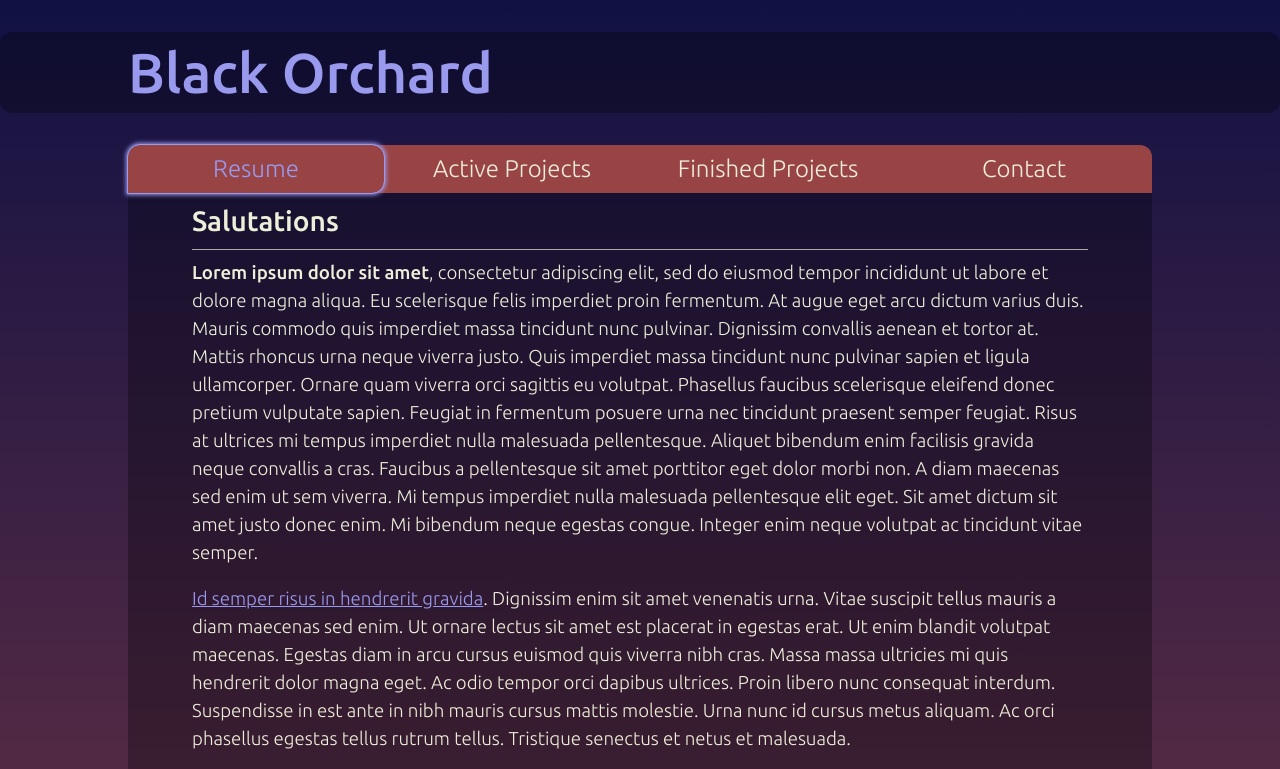
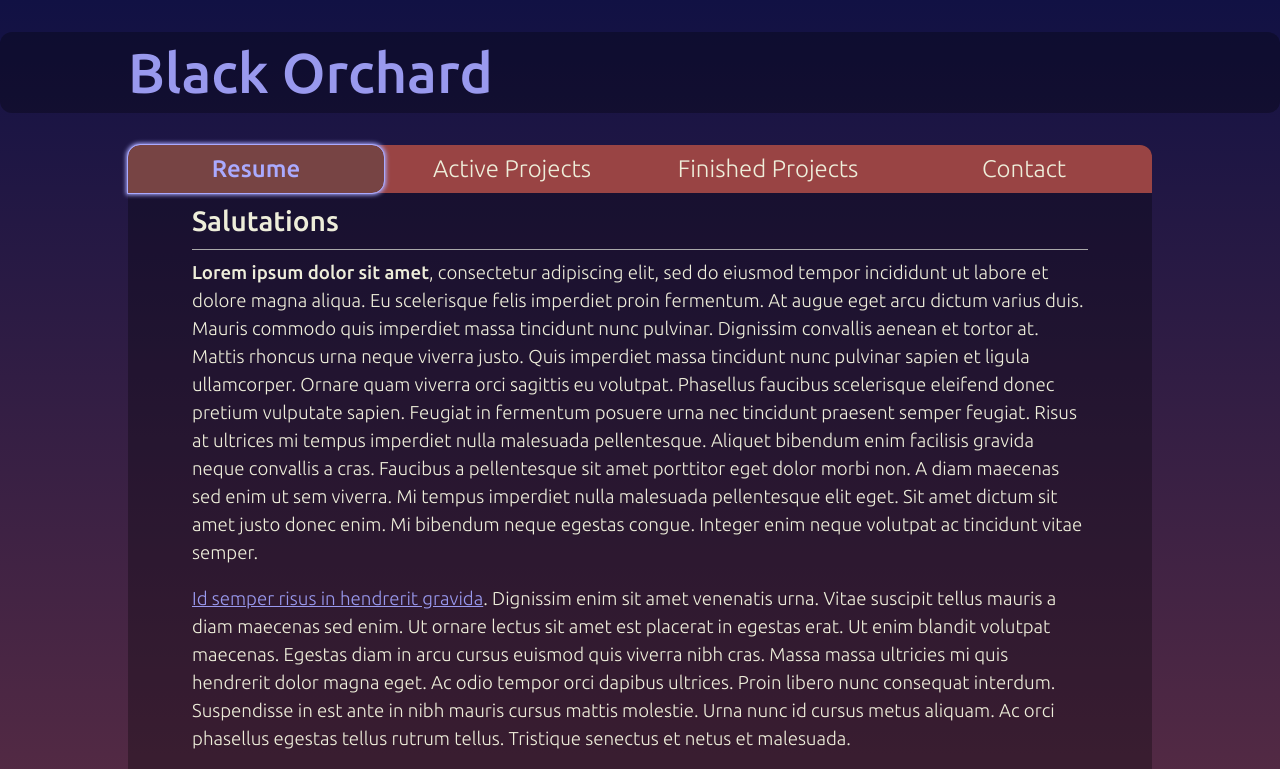
Before and after one commit to DeadlyOrchard/BlackOrchard, a plain HTML site: page index.html in a window 1280 px wide. In both pictures the pointer is over the item "Resume". Shown: the top 769 px of the page. Drawn offline with Linux system fonts and the light colour scheme; a script that the page names is missing.

Commit message:
Color changes
Fixed some color issues with the nav bar

```diff
--- a/themes/sunset.css
+++ b/themes/sunset.css
@@ -24,9 +24,11 @@ nav ul li {
 }
 
 nav ul li:hover {
-    color: #99e;
-    outline: 1px solid #99e;
-    box-shadow: 0px 0px 4px 2px #99e;
+    color: #aaf;
+    font-weight: bold;
+    background-color: #744;
+    outline: 1px solid #aaf;
+    box-shadow: 0px 0px 4px 2px #aaf;
     cursor: pointer;
 }
 
```
